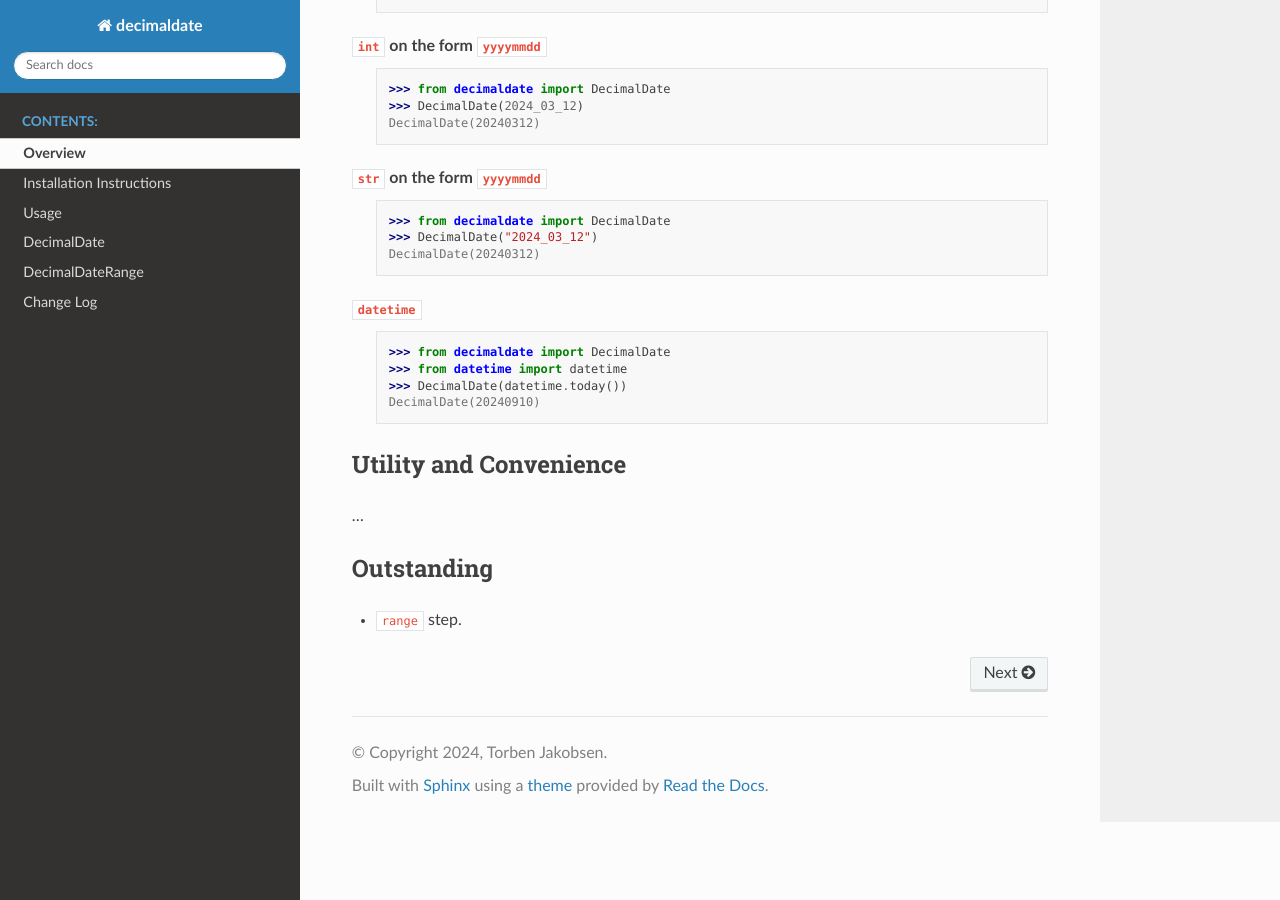
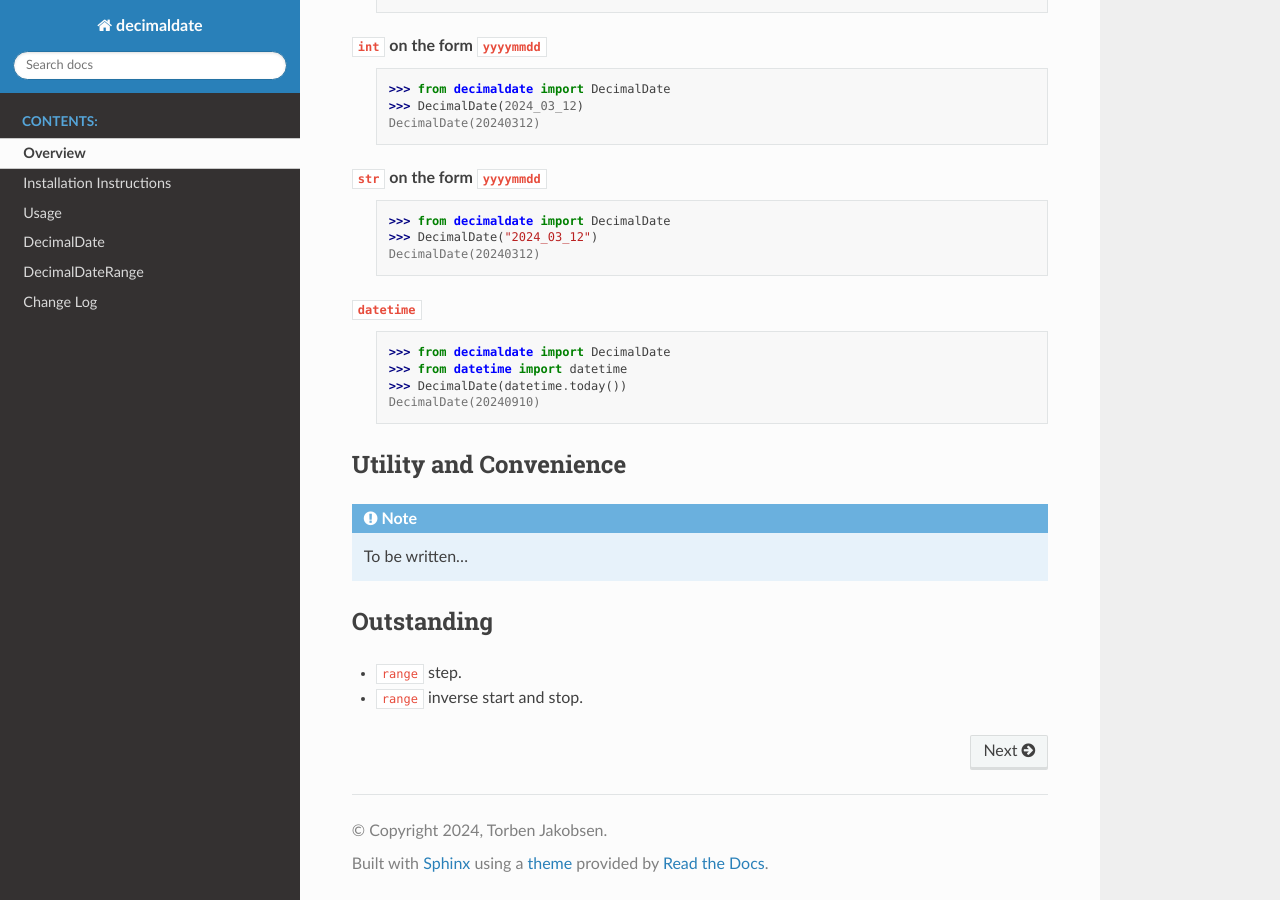
Before and after one commit to TorbenJakobsen/decimaldate, a Sphinx documentation site: the page built from docs/source/index.rst, in a window 1280 px wide and 900 px high, scrolled down 1661 px. Built offline with Sphinx 7.4.7 and the Read the Docs theme 2.0.0, drawn with Linux system fonts in a browser that asks for light colours.

Commit message:
update doc

```diff
--- a/docs/source/changelog.rst
+++ b/docs/source/changelog.rst
@@ -14,7 +14,7 @@ New Features
 Other Changes
 -------------
 
-* None.
+* Updates to documentation.
 
 Bugfixes
 --------
--- a/docs/source/index.rst
+++ b/docs/source/index.rst
@@ -148,10 +148,13 @@ No argument or ``None`` which both will use today's date
   Utility and Convenience
 ===========================
 
-...
+.. note::
+
+   To be written...
 
 ===============
   Outstanding
 ===============
 
 - ``range`` step.
+- ``range`` inverse start and stop.
--- a/docs/source/usage.rst
+++ b/docs/source/usage.rst
@@ -132,7 +132,7 @@ Methods
 ``clone()``
     A new ``DecimalDate`` instance identical to original.
 
-    >>> dd = DecimalDate(2024_09_11).clone()
+    >>> dd = DecimalDate(2024_09_11)
     >>> clone = dd.clone()
     >>> dd == clone
     True
```
